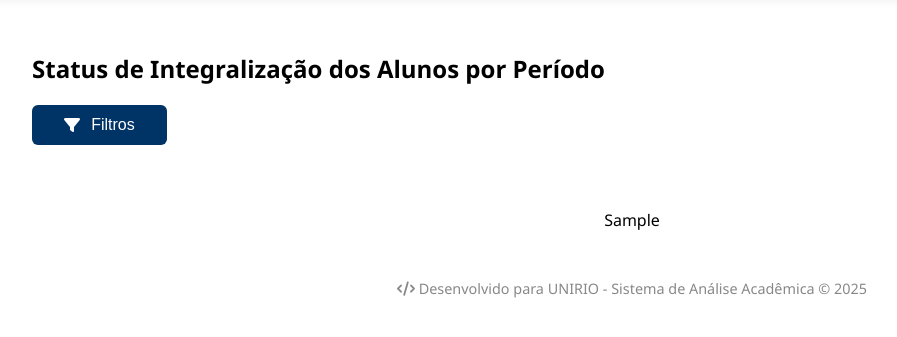
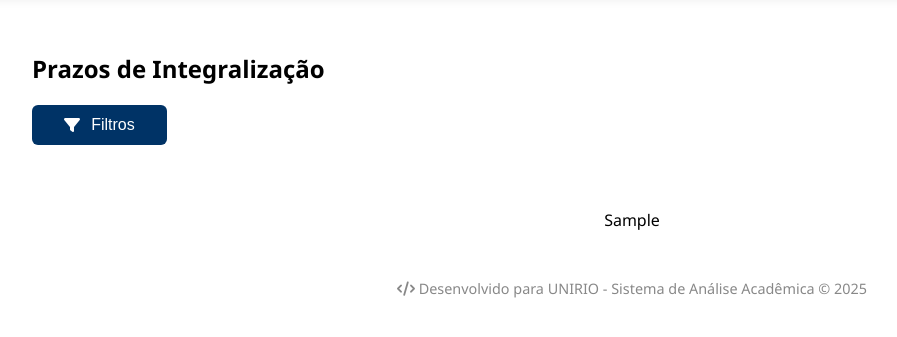
Before and after one commit to luccabcarvalho/Projeto-PRADIG-2025, a Django app: template sistemaDeAnaliseAcademicaUnirio/visualizacoes/templates/status_integralizacao.html in a window 1280 px wide. Shown: the part 49-386 px from the top of the page, without its empty margins (8-905 px from the left). Run offline with Django 5.2, Linux system fonts and the light colour scheme; the template is opened without the code that fills it: most values are stand-ins (such as "Sample title", 1, 10 or a date in 2020).

Commit message:
atualizar nomes das visualizações

```diff
--- a/sistemaDeAnaliseAcademicaUnirio/visualizacoes/templates/desempenho_aluno_periodo.html
+++ b/sistemaDeAnaliseAcademicaUnirio/visualizacoes/templates/desempenho_aluno_periodo.html
@@ -1,5 +1,5 @@
 {% extends "base.html" %}
-{% block title %}Desempenho Acadêmico por Aluno{% endblock %}
+{% block title %}Progressão Individual{% endblock %}
 {% block extra_head %}
 <link href="https://cdn.jsdelivr.net/npm/select2@4.1.0-rc.0/dist/css/select2.min.css" rel="stylesheet" />
 <script src="https://code.jquery.com/jquery-3.7.1.min.js"></script>
@@ -92,7 +92,7 @@
 </style>
 {% endblock %}
 {% block content %}
-<h2 style="color:#000000;">Desempenho Acadêmico por Aluno</h2>
+<h2 style="color:#000000;">Progressão Individual</h2>
 <div class="filtros-dropdown">
     <button class="filtros-btn" type="button">
         <i class="fas fa-filter"></i> Filtros
--- a/sistemaDeAnaliseAcademicaUnirio/visualizacoes/templates/heatmap_desempenho.html
+++ b/sistemaDeAnaliseAcademicaUnirio/visualizacoes/templates/heatmap_desempenho.html
@@ -1,5 +1,5 @@
 {% extends "base.html" %}
-{% block title %}Heatmap de Desempenho Acadêmico{% endblock %}
+{% block title %}Matriz de Progressão{% endblock %}
 {% block extra_head %}
 <link href="https://cdn.jsdelivr.net/npm/select2@4.1.0-rc.0/dist/css/select2.min.css" rel="stylesheet" />
 <script src="https://code.jquery.com/jquery-3.7.1.min.js"></script>
@@ -97,7 +97,7 @@
 
 {% endblock %}
 {% block content %}
-<h1 style="color:#000000;">Heatmap de Desempenho Acadêmico</h1>
+<h1 style="color:#000000;">Matriz de Progressão</h1>
 <div class="filtros-dropdown">
     <button class="filtros-btn" type="button">
         <i class="fas fa-filter"></i> Filtros
--- a/sistemaDeAnaliseAcademicaUnirio/visualizacoes/templates/status_integralizacao.html
+++ b/sistemaDeAnaliseAcademicaUnirio/visualizacoes/templates/status_integralizacao.html
@@ -1,5 +1,5 @@
 {% extends "base.html" %}
-{% block title %}Status de Integralização dos Alunos{% endblock %}
+{% block title %}Prazos de Integralização{% endblock %}
 {% block extra_head %}
 <style>
     .filtros-dropdown {
@@ -92,7 +92,7 @@
 </script>
 {% endblock %}
 {% block content %}
-<h2 style="color:#000000;">Status de Integralização dos Alunos por Período</h2>
+<h2 style="color:#000000;">Prazos de Integralização</h2>
 <div class="filtros-dropdown">
     <button class="filtros-btn" type="button">
         <i class="fas fa-filter"></i> Filtros
```
